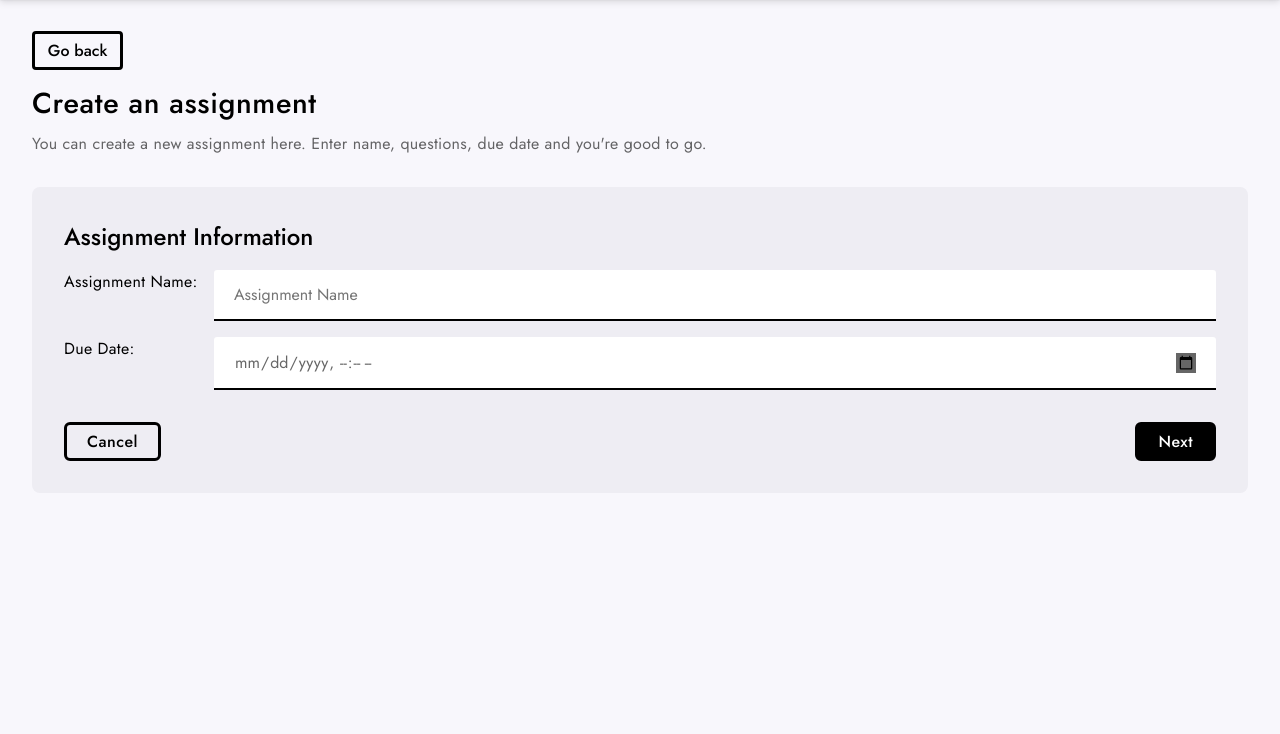
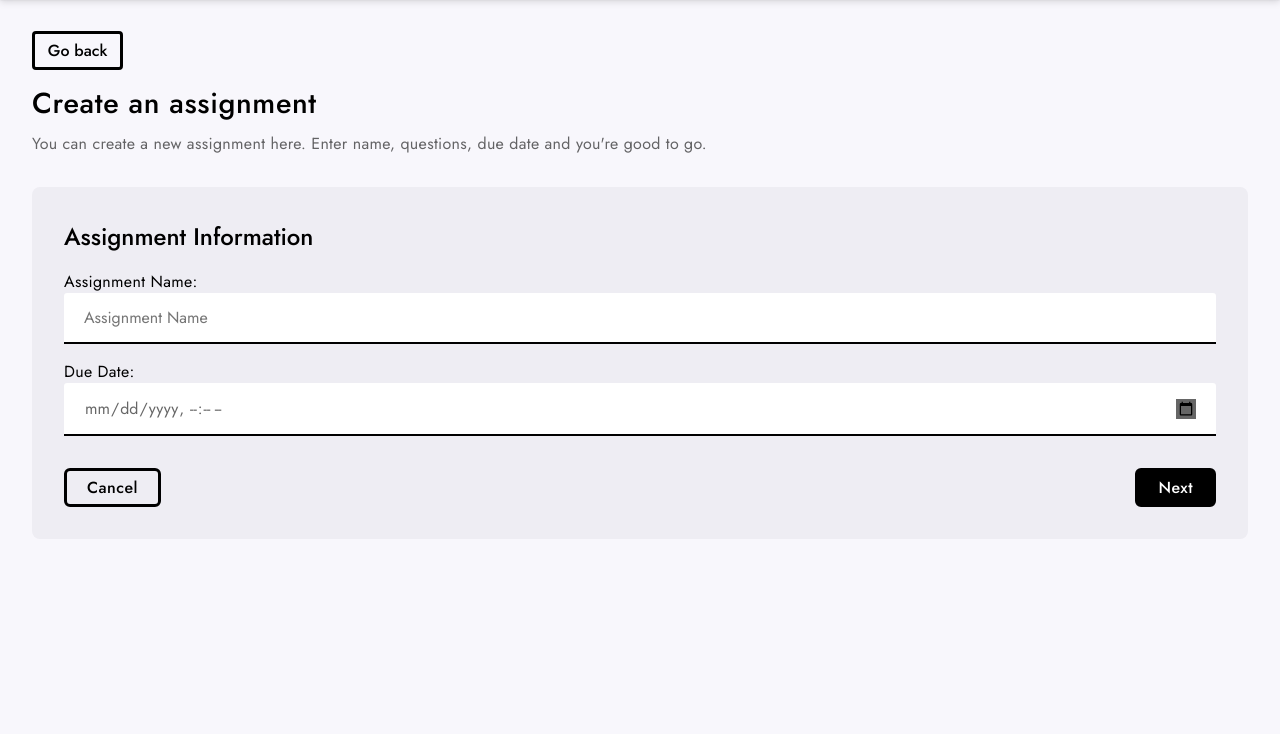
Before and after one commit to aritra1999/Assignments, a Django app: template templates/dashboard/assignmentCreation.html in a window 1280 px wide. Shown: the part 66-800 px from the top of the page. Run offline with Django 3.2, Linux system fonts and the light colour scheme; the template is opened without the code that fills it, so the values that code supplies are empty.

Commit message:
Update assignment_create.css

```diff
--- a/static/css/assignment_create.css
+++ b/static/css/assignment_create.css
@@ -27,7 +27,7 @@ form.assignmentInfo{
 label.assignmentInfo{
     color: var(--primaryColor);
     display: grid;
-    grid-template-columns: 150px auto;
+    /*grid-template-columns: 150px auto;*/
     margin-bottom: 1rem;
     font-size: 1rem;
     letter-spacing: 0.02rem;
```
